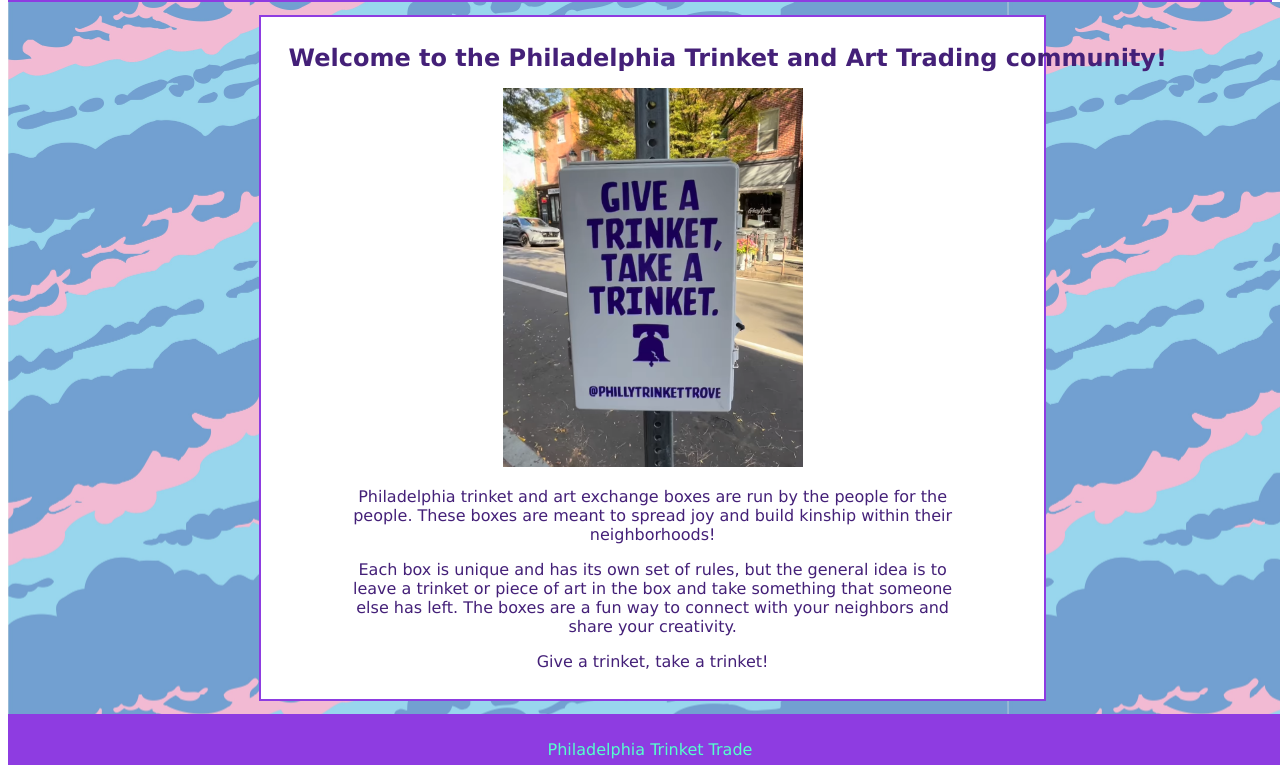
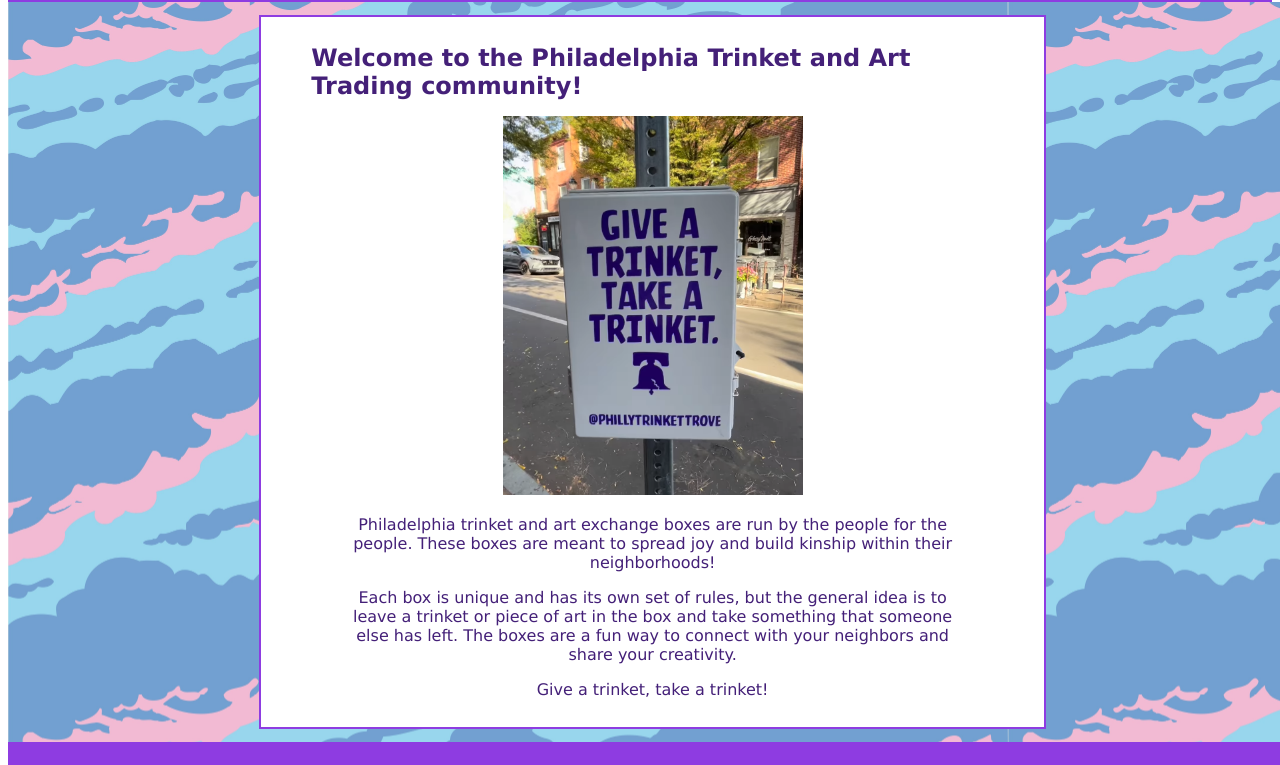
Before and after one commit to smp522/INFO-552, a plain HTML site: page index.html in a window 1280 px wide. Shown: the part 180-945 px from the top of the page. Drawn offline with Linux system fonts and the light colour scheme.

Commit message:
Fix HTML encoding issues in index.html

```diff
--- a/index.html
+++ b/index.html
@@ -45,7 +45,7 @@
     </header>
     <div class="bg">
         <center> <div class="container">
-            <h2 style="margin:2%; width: 120%; text-align: left; color: #442078;">Welcome to the Philadelphia Trinket and Art Trading community!</h2>
+            <h2 style="margin:2%; width: 90%; text-align: left; color: #442078;">Welcome to the Philadelphia Trinket and Art Trading community!</h2>
             <img src="ccbox.png" alt="CC Trinket Box" style="width:100%; max-width:300px; height:auto;">
             <p style="width: 80%;"> Philadelphia trinket and art exchange boxes are run by the people for the people. These boxes are meant to spread joy and build kinship within their neighborhoods!</p>
             <p style="width: 80%;"> Each box is unique and has its own set of rules, but the general idea is to leave a trinket or piece of art in the box and take something that someone else has left. The boxes are a fun way to connect with your neighbors and share your creativity.</p>
```
